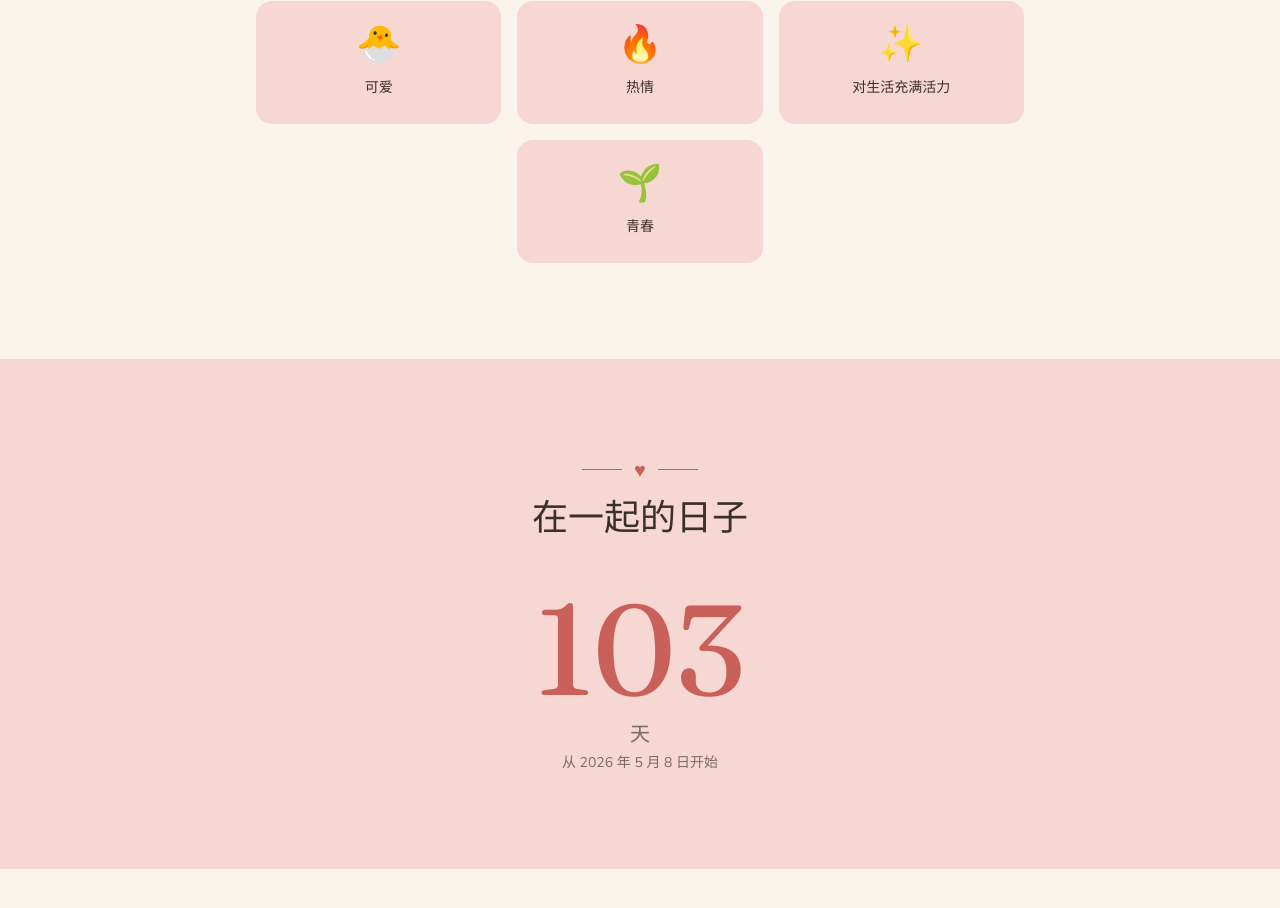
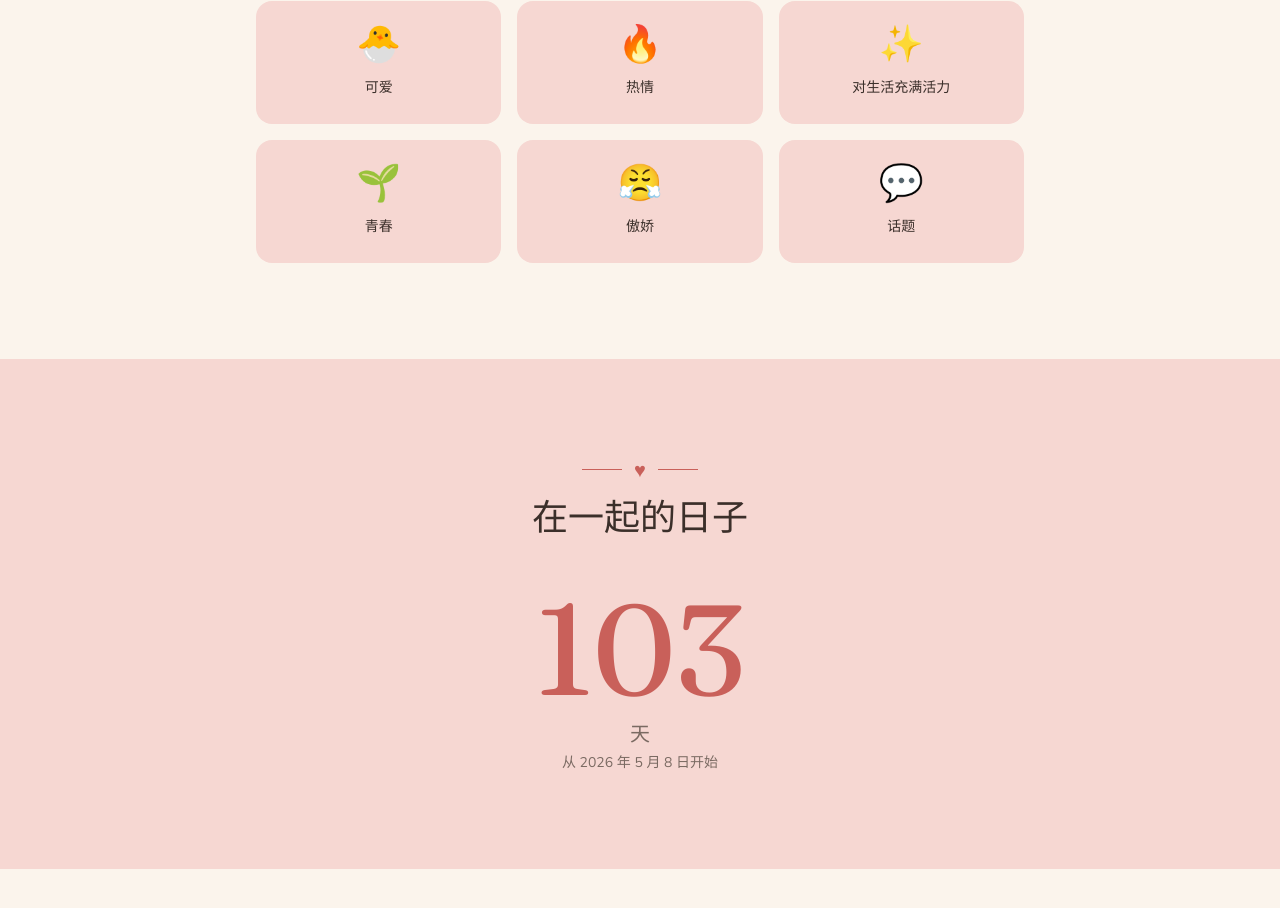
Before and after one commit to soyo19740-coder/love-days, a Next.js app: page / in a window 1280 px wide. Shown: the part 2917-3825 px from the top of the page. Built offline with nearby package versions, Linux system fonts and the light colour scheme.

Commit message:
feat: add more reasons

```diff
--- a/content/content.ts
+++ b/content/content.ts
@@ -122,6 +122,8 @@ export const thingsILove: ThingILove[] = [
   { emoji: "🔥", text: "热情" },
   { emoji: "✨", text: "对生活充满活力" },
   { emoji: "🌱", text: "青春" },
+  { emoji: "😤", text: "傲娇" },
+  { emoji: "💬", text: "话题" },
 ];
 
 // ----------------------------- Vinyl playlist --------------------------------
```
